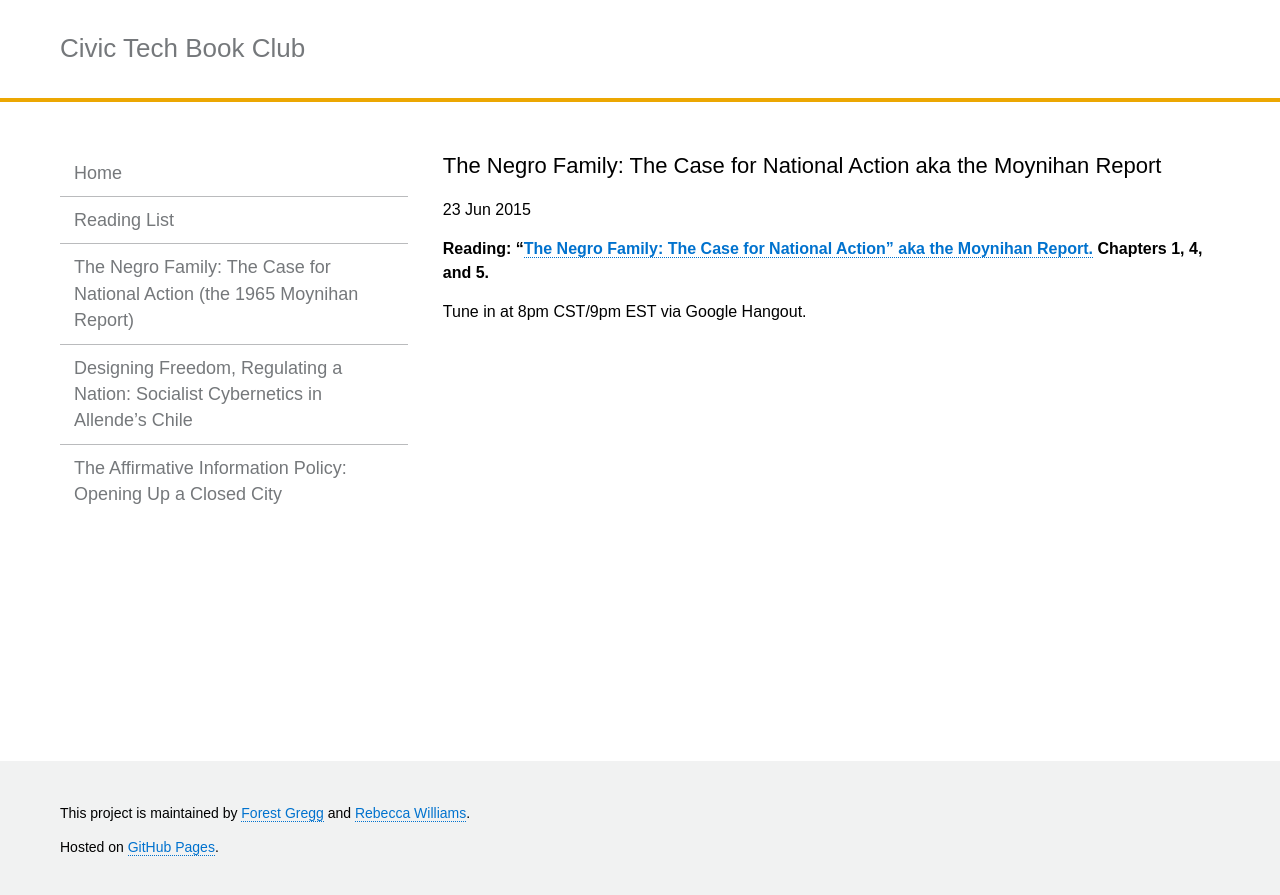
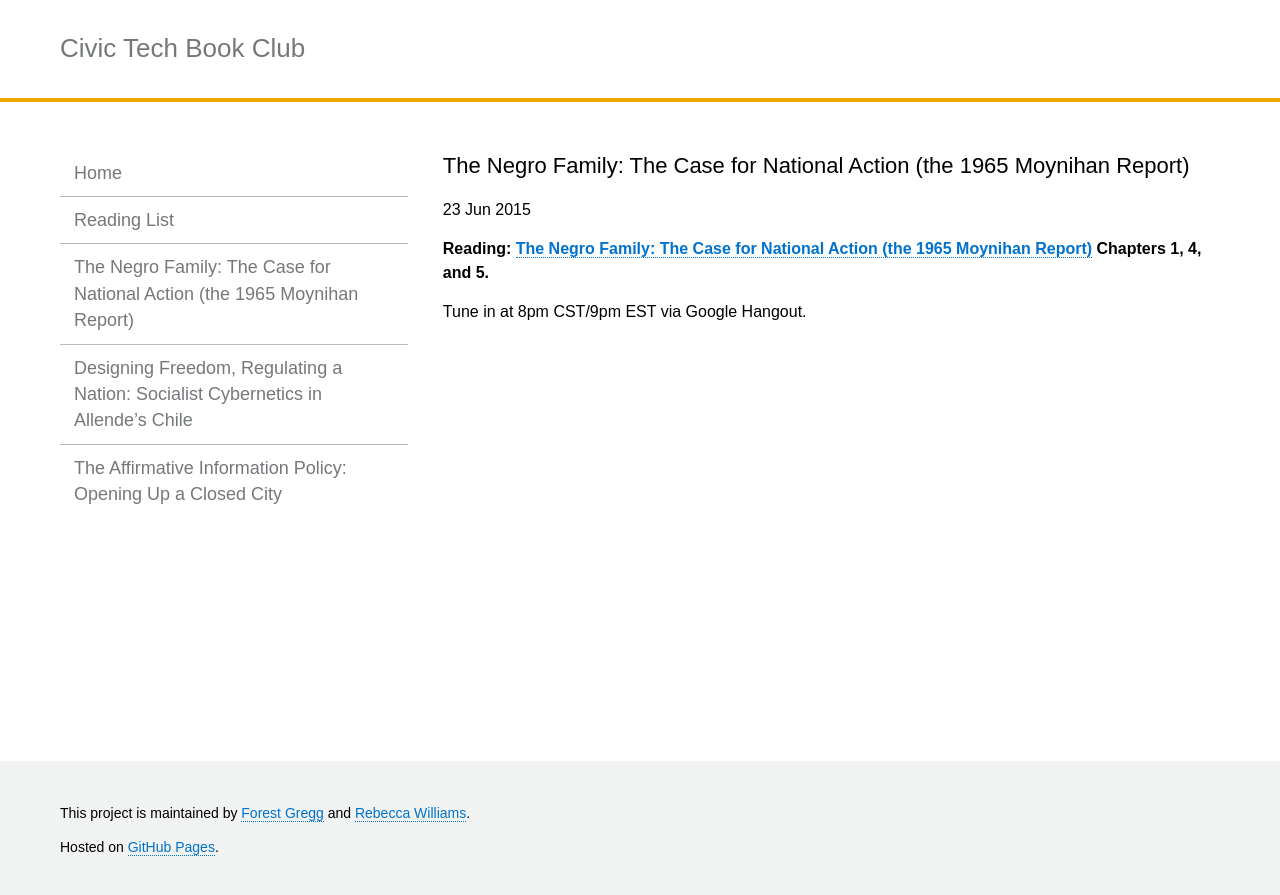
Before and after one commit to rebeccawilliams/bookclub, a Jekyll site: the page built from _posts/2015-05-26-the-moynihan-report.md, in a window 1280 px wide. Shown: the top 895 px of the page. Built offline with Jekyll 4.4.1, drawn with Linux system fonts in a browser that asks for light colours.

Commit message:
Update 2015-05-26-the-moynihan-report.md

```diff
--- a/_posts/2015-05-26-the-moynihan-report.md
+++ b/_posts/2015-05-26-the-moynihan-report.md
@@ -1,10 +1,10 @@
 ---
 layout: post
-title:  "The Negro Family: The Case for National Action aka the Moynihan Report"
+title:  "The Negro Family: The Case for National Action (the 1965 Moynihan Report)"
 date:   2015-06-23 12:00:00
 categories: jekyll update
 ---
 
-**Reading:  "[The Negro Family: The Case for National Action" aka the Moynihan Report.](https://web.stanford.edu/~mrosenfe/Moynihan%27s%20The%20Negro%20Family.pdf) Chapters 1, 4, and 5.**
+**Reading: [The Negro Family: The Case for National Action (the 1965 Moynihan Report)](https://web.stanford.edu/~mrosenfe/Moynihan%27s%20The%20Negro%20Family.pdf) Chapters 1, 4, and 5.**
 
 Tune in at 8pm CST/9pm EST via Google Hangout.
```
